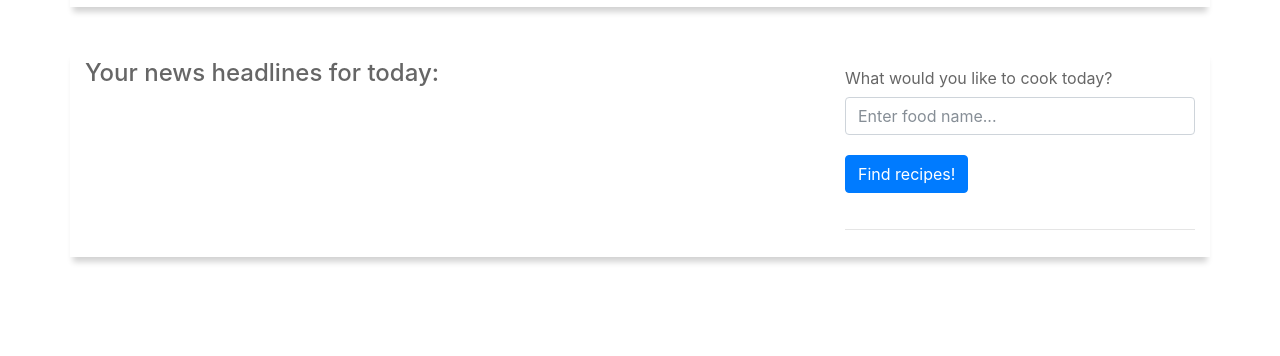
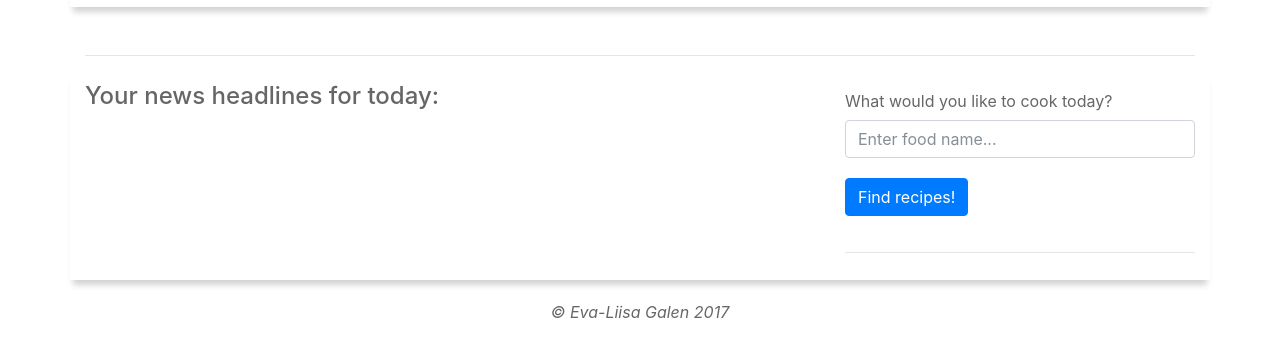
Before and after one commit to levatech007/api-website, a plain HTML site: page index.html in a window 1280 px wide. Shown: the part 106-462 px from the top of the page. Drawn offline with nearby package versions, Linux system fonts and the light colour scheme; no server answers.

Commit message:
added copyright

```diff
--- a/index.html
+++ b/index.html
@@ -5,7 +5,7 @@
 		<meta name="viewport" content="width=device-width, initial-scale=1">
     <link rel="stylesheet" href="https://maxcdn.bootstrapcdn.com/bootstrap/4.0.0-beta.2/css/bootstrap.min.css" integrity="sha384-PsH8R72JQ3SOdhVi3uxftmaW6Vc51MKb0q5P2rRUpPvrszuE4W1povHYgTpBfshb" crossorigin="anonymous">
 		<link rel="stylesheet" href="styles.css">
-		<title></title>
+		<title>Personal Dashboard</title>
 	</head>
 
 	<body>
@@ -14,21 +14,18 @@
 				<div class="col-md-8"><h1>Personal Dashboard</h1><h4>of all things cool</h4></div>
 				<div class="col-md-4" id="weather"></div>
 			</div>
-
 			<div class="row justify-content-md-center section-styling">
 				<div class="col-md-10 quote-styling" id="quote"></div>
 				<div class="col-md-10 quote-styling" id="author"></div>
 			</div>
-
+			<hr>
 			<div class="row section-styling shadow">
-
 				<div class="col-md-8">
           <h4>Your news headlines for today:</h4>
 					<div id="newsCarousel" class="carousel slide" data-ride="carousel">
   					<div class="carousel-inner"></div>
 					</div>
 				</div>
-
 				<div class="col-md-4">
           <form>
             <div class="form-group">
@@ -40,10 +37,11 @@
           <hr>
           <div class="col-md-12" id="recipes"></div>
         </div>
-
+			</div>
+			<div class="row justify-content-md-center section-styling quote-styling">
+				<p>&copy; Eva-Liisa Galen 2017</p>
 			</div>
 		</div>
-
 		<script src="https://code.jquery.com/jquery-3.2.1.min.js" integrity="sha256-hwg4gsxgFZhOsEEamdOYGBf13FyQuiTwlAQgxVSNgt4=" crossorigin="anonymous"></script>
 		<script src="https://cdnjs.cloudflare.com/ajax/libs/popper.js/1.12.3/umd/popper.min.js" integrity="sha384-vFJXuSJphROIrBnz7yo7oB41mKfc8JzQZiCq4NCceLEaO4IHwicKwpJf9c9IpFgh" crossorigin="anonymous"></script>
 		<script src="https://maxcdn.bootstrapcdn.com/bootstrap/4.0.0-beta.2/js/bootstrap.min.js" integrity="sha384-alpBpkh1PFOepccYVYDB4do5UnbKysX5WZXm3XxPqe5iKTfUKjNkCk9SaVuEZflJ" crossorigin="anonymous"></script>
```
